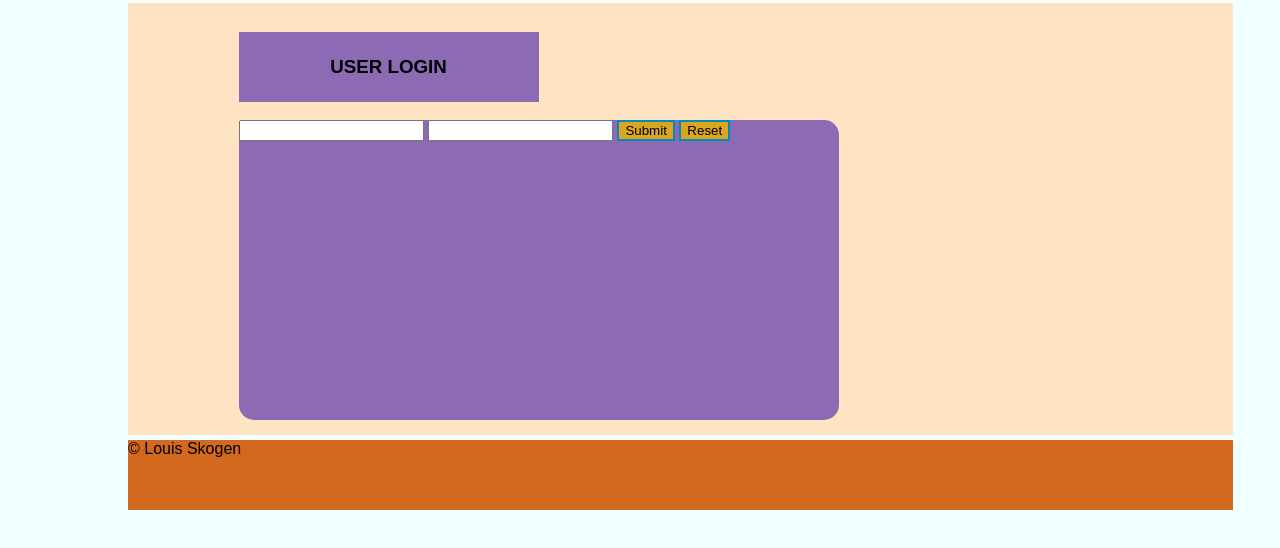
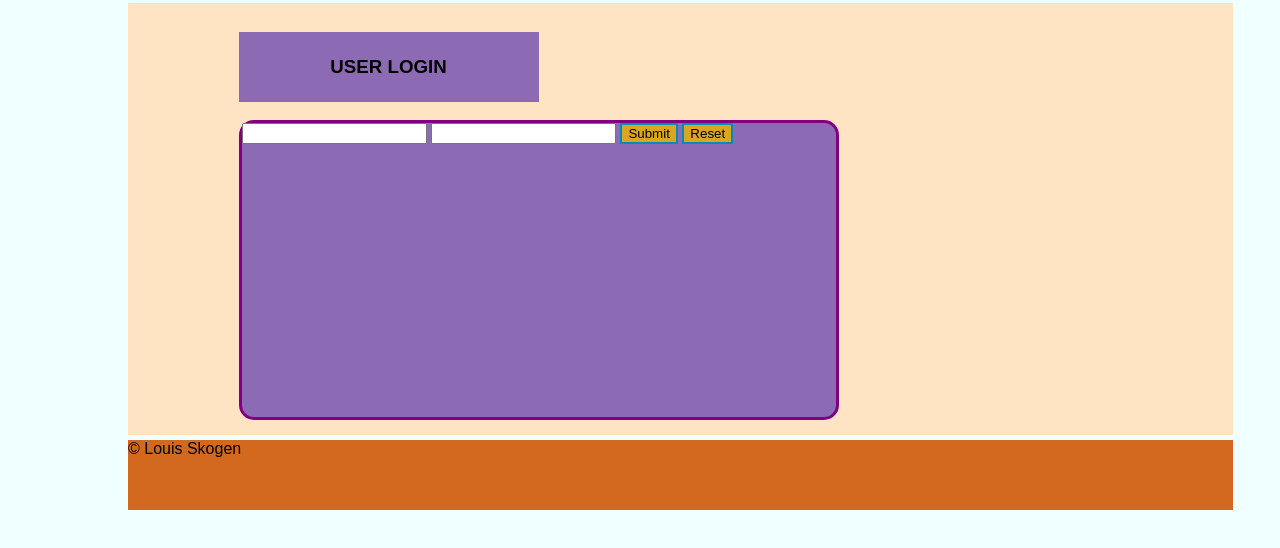
Before and after one commit to Louis-curtsky/HTML, a plain HTML site: page login.html in a window 1280 px wide. Shown: the part 120-668 px from the top of the page. Drawn offline with Linux system fonts and the light colour scheme.

Commit message:
update border on login form

```diff
--- a/css/style.css
+++ b/css/style.css
@@ -102,12 +102,19 @@ width:auto;
 
 .loginform{
   grid-area: loginform;
-  display: block;
+  display: box;
   background-color: #8d6bb4;
   margin-left: 10%;
   width: 600px;
   height: 300px;
   border-radius: 15px;
+  box-sizing: border-box;
+  border: 3px solid purple;
+}
+
+#loginID{
+ align-items: center;
+ vertical-align: middle;
 }
 .intro {
   grid-area: intro;
```
